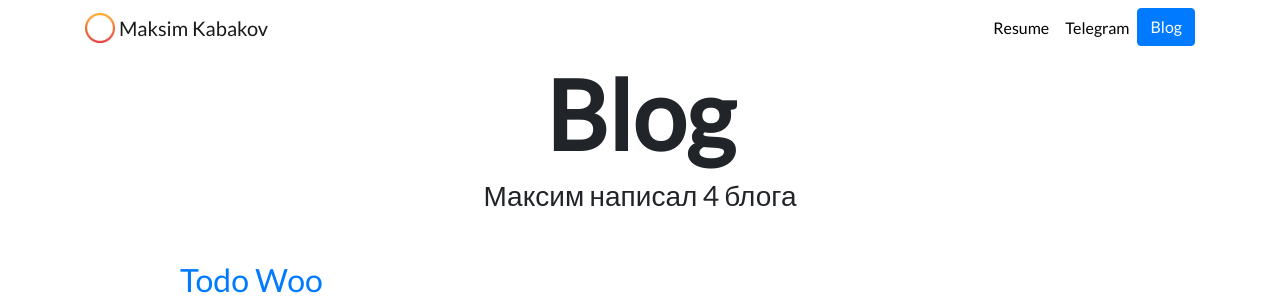
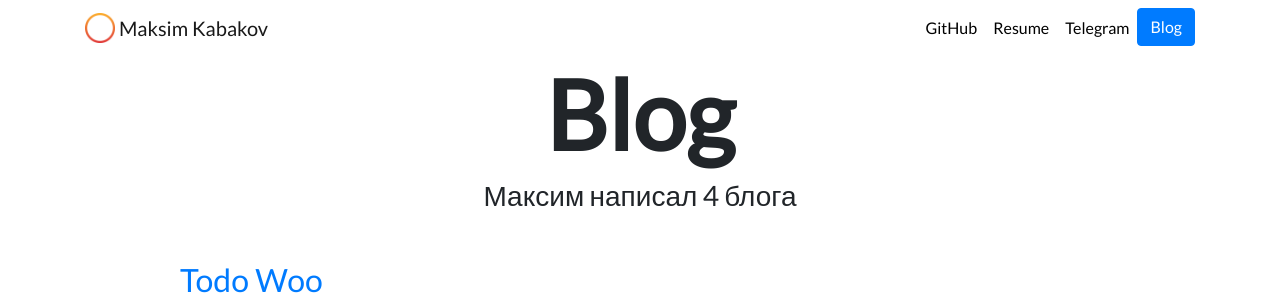
Before and after one commit to Picer-Kerest/Personal-Portfolio-Django, a Django app: page /blog/ in a window 1280 px wide. Shown: the top 300 px of the page. Run offline with Django 4.2, Linux system fonts and the light colour scheme; data comes from the database, SQL or seed files in the repository; some libraries are stand-ins or nearby versions.

Commit message:
New Static and Updated panel

```diff
--- a/portfolio/templates/portfolio/base.html
+++ b/portfolio/templates/portfolio/base.html
@@ -33,6 +33,9 @@
       <div class="collapse navbar-collapse text-center" id="navbarNav">
         <ul class="navbar-nav ml-auto">
           <li class="nav-item">
+            <a class="nav-link" href="https://github.com/Picer-Kerest" target="_blank">GitHub</a>
+          </li>
+          <li class="nav-item">
             <a class="nav-link" href="{% static "portfolio/myresume.pdf" %}" target="_blank">Resume</a>
           </li>
           <li class="nav-item">
```
Also changed, not shown: 2 other files.
